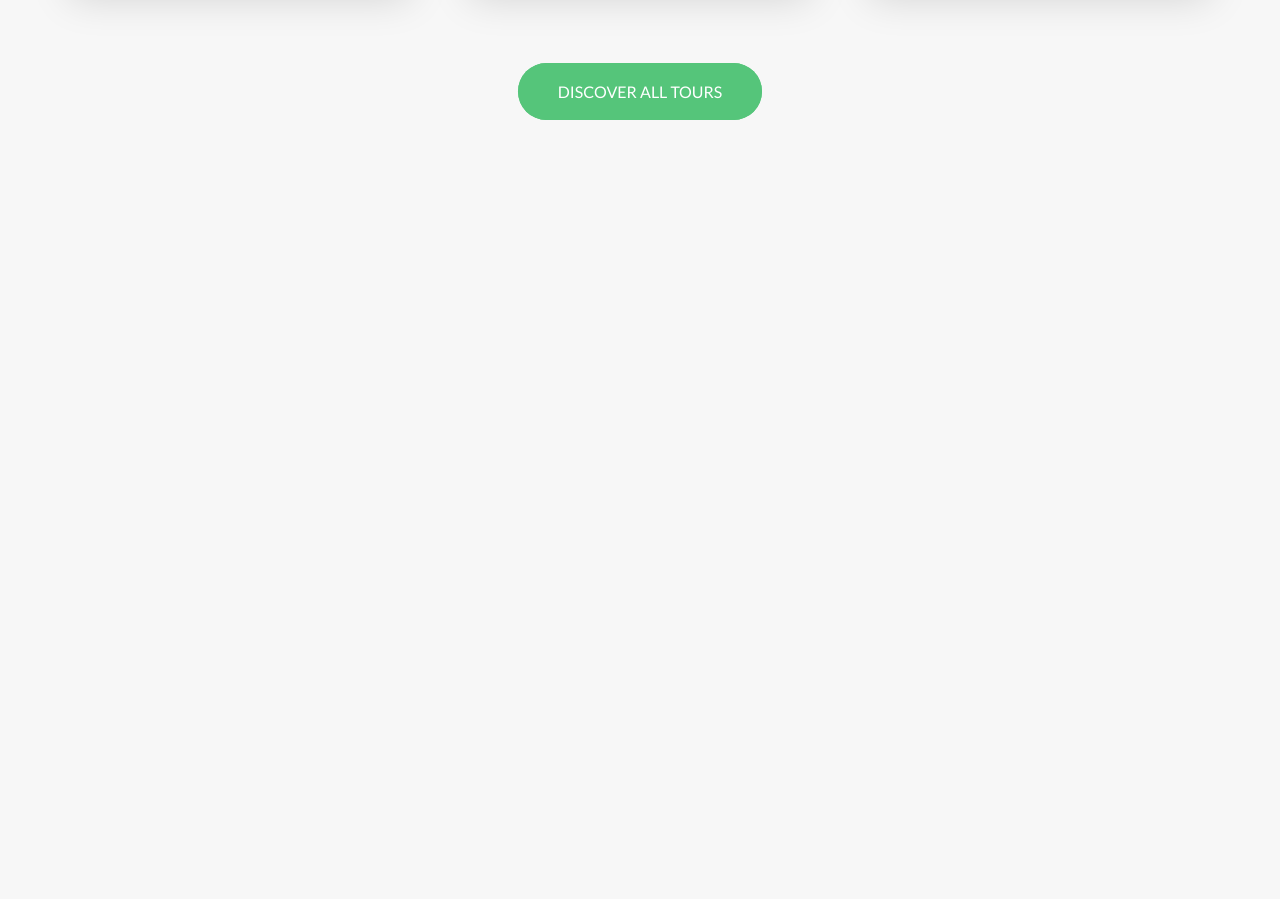
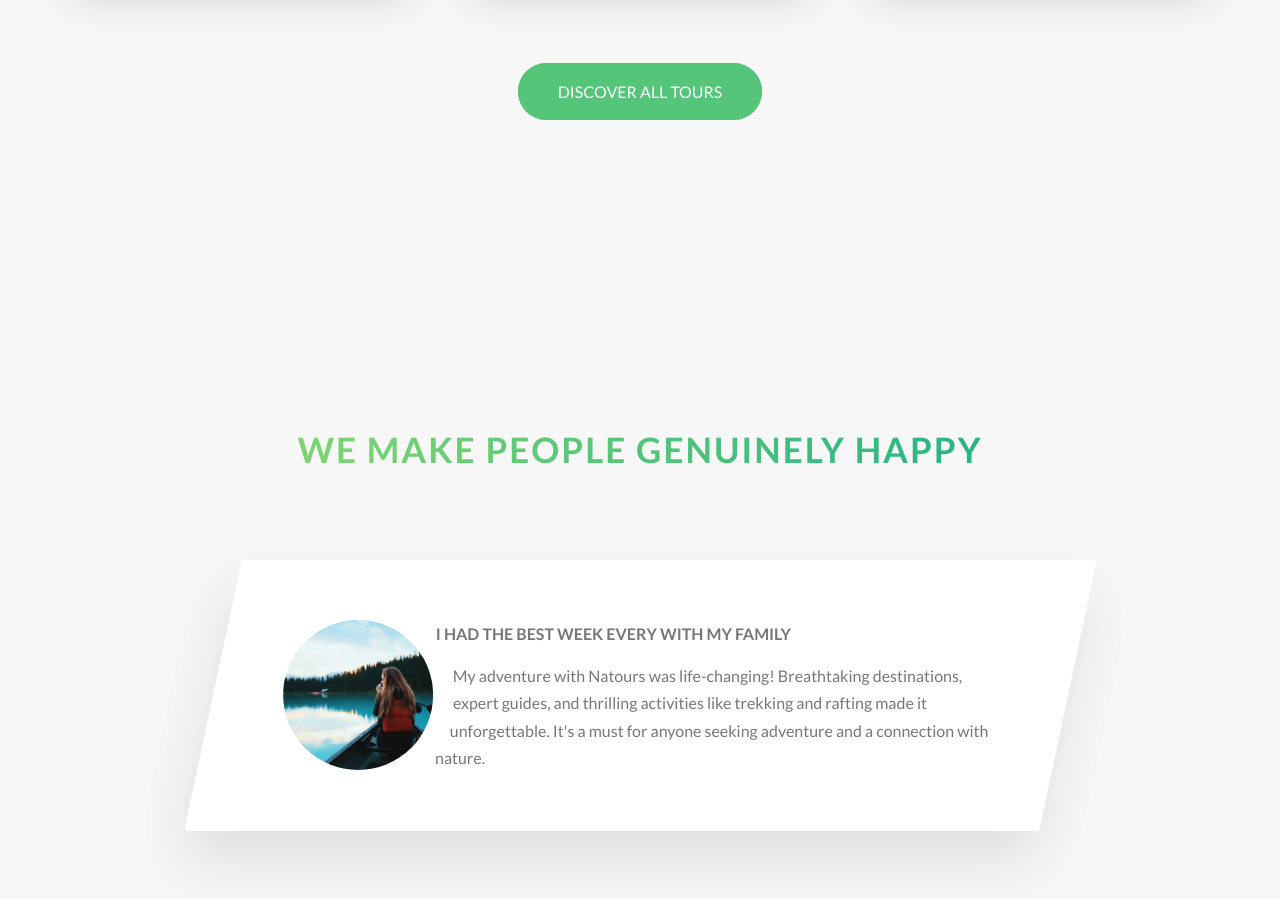
Before and after one commit to DominikKorpusik/Natours, a website built with Vite: page index.html in a window 1280 px wide. Shown: the part 3125-4024 px from the top of the page. Before the commit the page ends 3425 px from the top, so only its background shows below. Built offline with nearby package versions, Linux system fonts and the light colour scheme.

Commit message:
Add Story section to homepage with one testimonial

```diff
--- a/index.html
+++ b/index.html
@@ -266,6 +266,35 @@
           <a href="#" class="btn btn--green">Discover all tours</a>
         </div>
       </section>
+
+      <section class="section-stories">
+        <div class="u-center-text u-margin-bottom-big">
+          <h2 class="heading-secondary">We make people genuinely happy</h2>
+        </div>
+
+        <div class="row">
+          <div class="story">
+            <figure class="story__shape">
+              <img
+                src="/public/img/nat-8.jpg"
+                alt="Person on a tour"
+                class="story__img"
+              />
+            </figure>
+            <div class="story__text">
+              <h3 class="heading-tertiary u-margin-bottom-small">
+                I had the best week every with my family
+              </h3>
+              <p>
+                My adventure with Natours was life-changing! Breathtaking
+                destinations, expert guides, and thrilling activities like
+                trekking and rafting made it unforgettable. It's a must for
+                anyone seeking adventure and a connection with nature.
+              </p>
+            </div>
+          </div>
+        </div>
+      </section>
     </main>
 
     <!--
--- /dev/null
+++ b/sass/components/_story.scss
@@ -0,0 +1,34 @@
+.story {
+  width: 75%;
+  margin: 0 auto;
+  box-shadow: 0 3rem 6rem rgba(0, 0, 0, 0.1);
+  background-color: $color-white;
+  border-radius: 3px;
+
+  padding: 6rem;
+  padding-left: 9rem;
+  font-size: $default-font-size;
+  transform: skewX(-12deg);
+
+  &__shape {
+    width: 15rem;
+    height: 15rem;
+    float: left;
+
+    -webkit-shape-outside: circle(50% at 50% 50%);
+    shape-outside: circle(50% at 50% 50%);
+
+    -webkit-clip-path: circle(50% at 50% 50%);
+    clip-path: circle(50% at 50% 50%);
+
+    transform: translateX(-2rem) skewX(12deg);
+  }
+
+  &__img {
+    height: 100%;
+  }
+
+  &__text {
+    transform: skewX(12deg);
+  }
+}
--- a/sass/main.scss
+++ b/sass/main.scss
@@ -11,6 +11,7 @@
 @import "components/composition";
 @import "components/feature-box";
 @import "components/card";
+@import "components/story";
 
 @import "layout/header";
 @import "layout/grid";
--- a/sass/pages/_home.scss
+++ b/sass/pages/_home.scss
@@ -16,5 +16,9 @@
 }
 
 .section-tours {
-  padding: 15rem 0 15rem 0;
+  padding: 15rem 0;
 }
+
+.section-stories {
+  padding: 15rem 0;
+}
```
Also changed, not shown: css/style.css.
